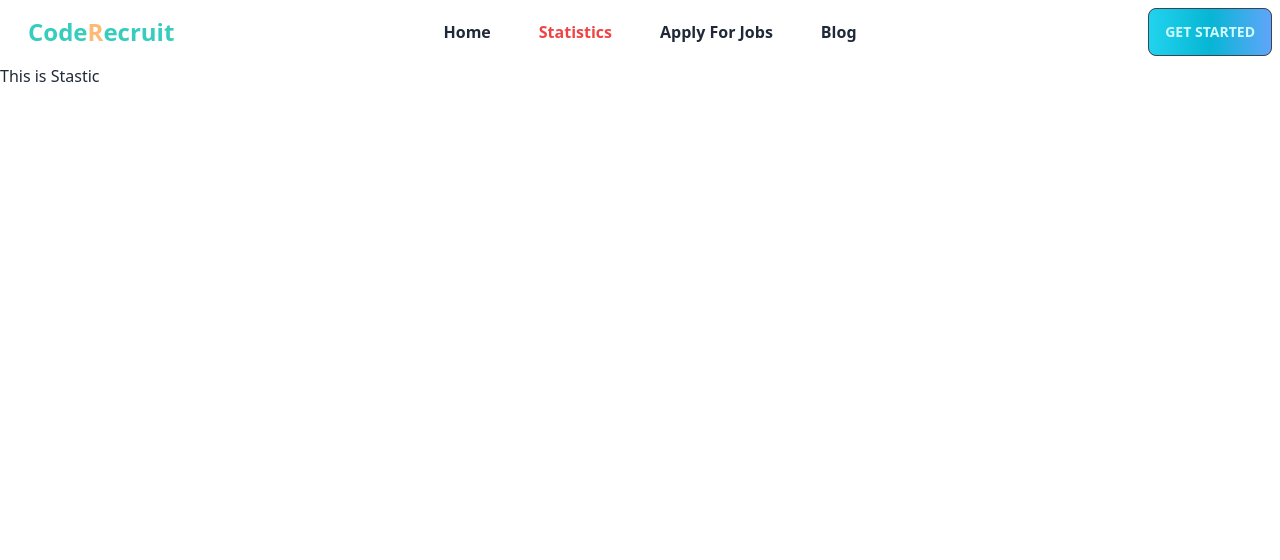
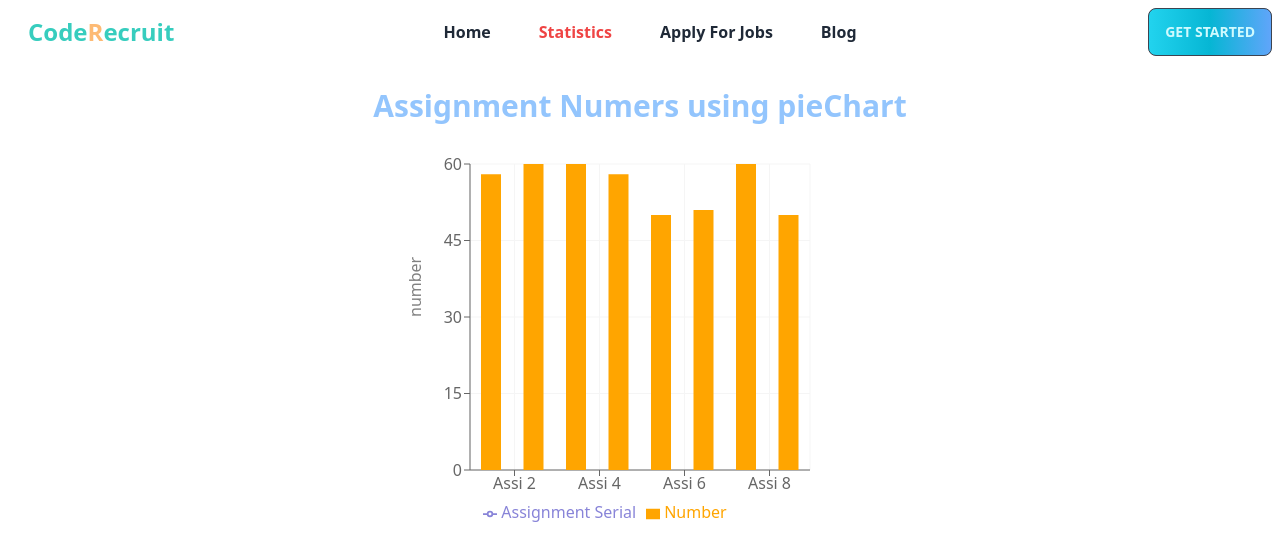
Before and after one commit to BishwaJit07/CodeRecruit, a React (Vite) app: page /statistics in a window 1280 px wide. Shown: the top 560 px of the page. Built offline with nearby package versions, Linux system fonts and the light colour scheme.

Commit message:
pie chart added

```diff
--- a/package.json
+++ b/package.json
@@ -13,12 +13,15 @@
     "@fortawesome/free-regular-svg-icons": "^6.4.0",
     "@fortawesome/free-solid-svg-icons": "^6.4.0",
     "@fortawesome/react-fontawesome": "^0.2.0",
+    "chart.js": "^4.2.1",
     "daisyui": "^2.51.5",
     "localforage": "^1.10.0",
     "match-sorter": "^6.3.1",
     "react": "^18.2.0",
+    "react-chartjs-2": "^5.2.0",
     "react-dom": "^18.2.0",
     "react-router-dom": "^6.10.0",
+    "recharts": "^2.5.0",
     "sort-by": "^1.2.0"
   },
   "devDependencies": {
--- a/src/assets/Component/Home.jsx
+++ b/src/assets/Component/Home.jsx
@@ -8,7 +8,7 @@ import JobDetails from './JobDetails';
 
 const Home = () => {
   const data = useLoaderData();
-  const [job,setJob]=useState(data.slice(0,9));
+  const [job,setJob]=useState(data.slice(0,6));
   console.log(job);
 
 
@@ -25,7 +25,7 @@ const Home = () => {
            <div >
             <h2 className='my-5 mx-3 text-5xl font-bold text-cyan-50'>Looking for a <span className=' text-red-500'>Programming Job?</span> Look No Further !</h2>
             <p className='mt-5 mx-6 text-slate-100	 text-2xl '>Welcome to our programming job website, the ultimate resource for job seekers in the tech industry. <br /> We are dedicated to helping talented programmers find the right job that suits their skills and experience.</p><br />
-            <button class="btn btn-info bg-gradient-to-r from-cyan-400 via-cyan-500 to-blue-400 mx-5">Get Started</button>
+            <button className="btn btn-info bg-gradient-to-r from-cyan-400 via-cyan-500 to-blue-400 mx-5">Get Started</button>
            </div>
            <img src="https://i.ibb.co/frhQwzc/pngwing-com-1.png" alt="Programmer" className='w-3/5	 h-2/5 my-2 ' />
         </div>
@@ -77,9 +77,12 @@ const Home = () => {
                 {job.map((item) => (
         <JobDetails key={item.id} job={item} />
       ))}
+
                 </div>
               </div>
+             <div className='flex justify-center my-4'> <button className="btn btn-info   bg-gradient-to-r from-cyan-400 via-cyan-500 to-blue-400 p-2 m-2 onClick={showAll}"> See All Jobs</button>
 
+</div>
     </div>
 
 
--- a/src/assets/Component/JobDetails.jsx
+++ b/src/assets/Component/JobDetails.jsx
@@ -3,8 +3,8 @@ import React from 'react';
 const JobDetails = ({job}) => {
     return (
         <div>
-            <div className="card w-96 bg-base-100 shadow-xl ">
-  <figure><img src={job.company_logo} alt="CompanyLogo" className='w-96'/></figure>
+            <div className="card w-96 bg-slate-500	shadow-xl text-white">
+  <figure><img src={job.company_logo} alt="CompanyLogo" className='w-96 p-2'/></figure>
   <div className="card-body">
     <h2 className="card-title">
       {job.job_title}
@@ -12,15 +12,17 @@ const JobDetails = ({job}) => {
     </h2>
 
    <p> {job.company_name}</p>
-   <div className="card-actions justify-start">
-      <div className="badge badge-outline">{job.remote_or_onsite}</div>
+   <p className="card-actions justify-start">
+      <div className="badge badge-outline text-amber-300">{job.remote_or_onsite}</div>
 
-    </div>
-    <p>Salary:{job.location}</p> <p>{job.salary}</p>
+    </p>
+    <p>{job.location}</p> <p>Salary: {job.salary}</p>
 
+    <button className="btn btn-info bg-gradient-to-r from-cyan-400 via-cyan-500 to-blue-400 p-2 m-2">View Details</button>
+  </div>
 
-  </div>
 </div>
+
         </div>
     );
 };
--- a/src/assets/Component/Statistics.jsx
+++ b/src/assets/Component/Statistics.jsx
@@ -1,11 +1,100 @@
 import React from 'react';
 
-const Statistics = () => {
+import {
+  ComposedChart,
+  Line,
+  Bar,
+  XAxis,
+  YAxis,
+  CartesianGrid,
+  Tooltip,
+  Legend,
+  Area
+} from "recharts";
+const data = [
+
+    {
+        name: 'Assi 1',
+
+        Number: 58,
+
+      },
+      {
+        name: 'Assi 2',
+
+        Number: 60,
+
+      },
+      {
+        name: 'Assi 3',
+
+        Number: 60,
+
+      },
+      {
+        name: 'Assi 4',
+
+        Number: 58,
+
+      },
+      {
+        name: 'Assi 5',
+
+        Number: 50,
+
+      },
+      {
+        name: 'Assi 6',
+
+        Number: 51,
+
+      },
+      {
+        name: 'Assi 7',
+
+        Number: 60,
+
+      },
+      {
+        name: 'Assi 8',
+
+        Number: 50,
+
+      },
+
+  ];
+
+
+export default function Statistics() {
     return (
-        <div>
-            This is Stastic
-        </div>
+    <div className='text-center' > <p className=' text-blue-300 font-bold text-3xl mt-6	'>Assignment Numers using pieChart </p>
+    <div className='flex justify-center mt-5' >
+      <ComposedChart
+        width={500}
+        height={400}
+        data={data}
+        margin={{
+          top: 20,
+          right: 80,
+          bottom: 20,
+          left: 20
+        }}
+      >
+        <CartesianGrid stroke="#f5f5f5" />
+        <XAxis
+          dataKey="name"
+          label={{ value: "", position: "insideBottomRight", offset: 0 }}
+          scale="band"
+        />
+        <YAxis label={{ value: "number", angle: -90, position: "insideLeft" }} />
+        <Tooltip />
+        <Legend />
+        <Area type="monotone" dataKey="Assignment Serial" fill="#8884d8" stroke="#8884d8" />
+
+        <Bar dataKey="Number" barSize={20} fill="#FFA500" />
+
+      </ComposedChart>
+      </div>
+      </div>
     );
-};
-
-export default Statistics;
+  }
```
Also changed, not shown: 1 other file (tests, documents, lock files or other folders).
